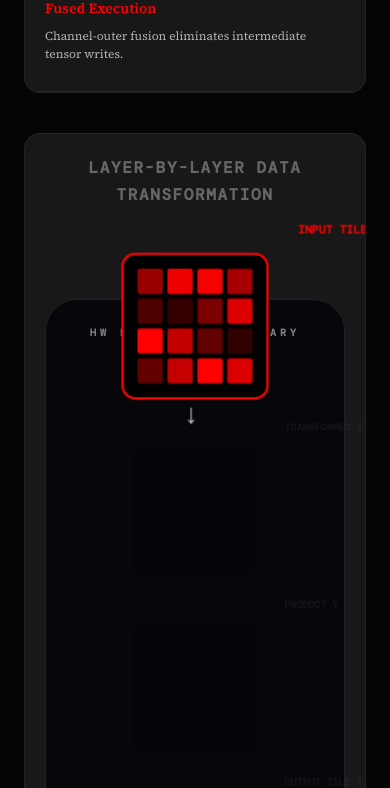
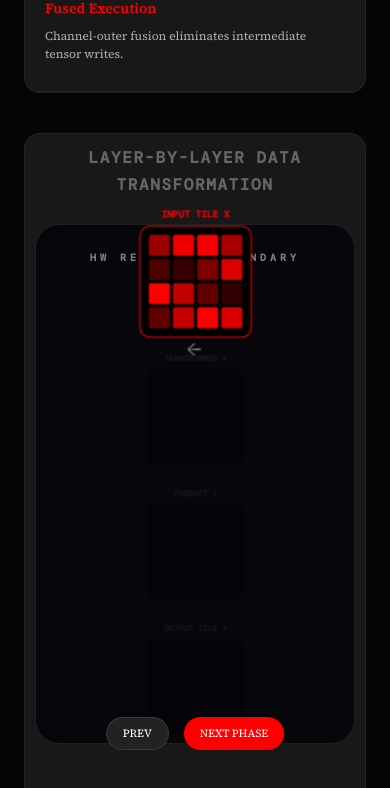
Before and after one commit to MRvandals4vage/CacheWinoVisualization, a React (Vite) app: page / in a window 390 px wide. Shown: the part 6798-7586 px from the top of the page. Built offline with nearby package versions, Linux system fonts and the light colour scheme; a web font is replaced by a local one.

Commit message:
mobile responsiveness added

```diff
--- a/src/components/SolutionSection/UnifiedMatrixFlow.tsx
+++ b/src/components/SolutionSection/UnifiedMatrixFlow.tsx
@@ -35,14 +35,14 @@ const UnifiedMatrixFlow: React.FC = () => {
 
   return (
     <div className="canvas-wrap" style={{
-      minHeight: isMobile ? '700px' : '1000px',
+      minHeight: isMobile ? '600px' : '1000px',
       display: 'flex',
       flexDirection: 'column',
-      perspective: '2000px',
-      padding: isMobile ? '20px' : '60px',
+      perspective: isMobile ? 'none' : '2000px',
+      padding: isMobile ? '10px' : '60px',
       overflow: 'hidden'
     }}>
-      <div className="conv-vis-title" style={{ marginBottom: isMobile ? '40px' : '80px', fontSize: isMobile ? '16px' : '22px', textAlign: 'center', fontWeight: 600, letterSpacing: '0.1em' }}>
+      <div className="conv-vis-title" style={{ marginBottom: isMobile ? '20px' : '80px', fontSize: isMobile ? '16px' : '22px', textAlign: 'center', fontWeight: 600, letterSpacing: '0.1em' }}>
         Layer-by-Layer Data Transformation
       </div>
 
@@ -52,17 +52,17 @@ const UnifiedMatrixFlow: React.FC = () => {
         position: 'relative',
         alignItems: 'center',
         justifyContent: 'center',
-        padding: isMobile ? '20px 0' : '150px 0'
+        padding: isMobile ? '10px 0' : '150px 0'
       }}>
 
         <div className="cache-residency-zone" style={{
           position: 'absolute',
           width: '100%',
-          height: isMobile ? '600px' : '660px',
+          height: isMobile ? '520px' : '660px',
           border: '1px solid var(--border2)',
           background: 'rgba(5, 5, 10, 0.9)',
           backdropFilter: 'blur(30px)',
-          borderRadius: isMobile ? '32px' : '64px',
+          borderRadius: isMobile ? '24px' : '64px',
           zIndex: 0,
           display: 'flex',
           flexDirection: 'column',
@@ -78,9 +78,9 @@ const UnifiedMatrixFlow: React.FC = () => {
         <div className="matrix-stack" style={{
           display: 'flex',
           flexDirection: isMobile ? 'column' : 'row',
-          gap: isMobile ? '50px' : '100px',
+          gap: isMobile ? '28px' : '100px',
           zIndex: 1,
-          transform: isMobile ? 'rotateX(5deg)' : 'rotateX(8deg) rotateY(-2deg)',
+          transform: isMobile ? 'none' : 'rotateX(8deg) rotateY(-2deg)',
           transformStyle: 'preserve-3d',
           paddingBottom: isMobile ? '0' : '40px'
         }}>
@@ -95,39 +95,39 @@ const UnifiedMatrixFlow: React.FC = () => {
                 flexDirection: 'column',
                 alignItems: 'center',
                 transition: 'all 0.8s cubic-bezier(0.34, 1.56, 0.64, 1)',
-                opacity: isActive ? 1 : (isMobile ? 0.15 : 0.04),
-                transform: isActive ? 'translateZ(80px) scale(1.15)' : 'translateZ(0) scale(1)',
+                opacity: isActive ? 1 : (isMobile ? 0.2 : 0.04),
+                transform: isActive ? 'translateZ(40px) scale(1.05)' : 'translateZ(0) scale(0.9)',
                 position: 'relative'
               }}>
                 <div style={{
                   position: 'absolute',
-                  top: isMobile ? '-20px' : '-100px',
-                  left: isMobile ? '120%' : '50%',
-                  transform: isMobile ? 'translateY(-50%)' : (isActive ? 'translate(-50%, -15px)' : 'translateX(-50%)'),
-                  width: isMobile ? '100px' : '140px',
-                  textAlign: isMobile ? 'left' : 'center',
+                  top: isMobile ? '-18px' : '-100px',
+                  left: '50%',
+                  transform: 'translateX(-50%)',
+                  width: isMobile ? '160px' : '140px',
+                  textAlign: 'center',
                   transition: 'all 0.4s',
                   color: isActive ? 'var(--accent)' : 'var(--text3)'
                 }}>
-                  <div style={{ fontFamily: 'var(--font-mono)', fontSize: isMobile ? '10px' : '12px', fontWeight: 'bold', textTransform: 'uppercase' }}>{p.title}</div>
+                  <div style={{ fontFamily: 'var(--font-mono)', fontSize: isMobile ? '9px' : '12px', fontWeight: 'bold', textTransform: 'uppercase' }}>{p.title}</div>
                 </div>
 
                 <div style={{
                   display: 'grid',
-                  gridTemplateColumns: `repeat(${size}, 22px)`,
-                  gap: '4px',
+                  gridTemplateColumns: `repeat(${size}, 20px)`,
+                  gap: '3px',
                   background: '#000',
-                  padding: '12px',
-                  borderRadius: '12px',
-                  border: `2px solid ${isActive ? p.color : 'rgba(255,255,255,0.05)'}`,
-                  boxShadow: isActive ? `0 0 60px ${p.color}33` : 'none',
+                  padding: '8px',
+                  borderRadius: '10px',
+                  border: `1.5px solid ${isActive ? p.color : 'rgba(255,255,255,0.05)'}`,
+                  boxShadow: isActive ? `0 0 50px ${p.color}33` : 'none',
                   position: 'relative',
                   transition: 'all 0.4s'
                 }}>
                   {Array.from({ length: size * size }).map((_, j) => (
                     <div key={j} style={{
-                      width: '22px',
-                      height: '22px',
+                      width: '20px',
+                      height: '20px',
                       background: isActive ? p.color : '#080808',
                       opacity: isActive ? (0.6 + (Math.sin(j + step * 2) * 0.4)) : 0.05,
                       borderRadius: '2px',
@@ -140,15 +140,15 @@ const UnifiedMatrixFlow: React.FC = () => {
                   <div style={{
                     position: 'absolute',
                     right: isMobile ? 'auto' : '-70px',
-                    bottom: isMobile ? '-35px' : 'auto',
+                    bottom: isMobile ? '-28px' : 'auto',
                     top: isMobile ? 'auto' : '15px',
-                    fontSize: '24px',
+                    fontSize: '20px',
                     color: isActive ? (phases[i+1]?.color || 'var(--accent)') : 'var(--text3)',
                     transform: isMobile ? 'rotate(90deg)' : 'none',
-                    animation: isActive ? (isMobile ? 'none' : 'pulse-arrow 1s infinite') : 'none',
-                    opacity: isActive ? 0.8 : 0.1
+                    animation: isActive && !isMobile ? 'pulse-arrow 1s infinite' : 'none',
+                    opacity: isActive ? 0.6 : 0.05
                   }}>
-                    →
+                    ↓
                   </div>
                 )}
               </div>
```
